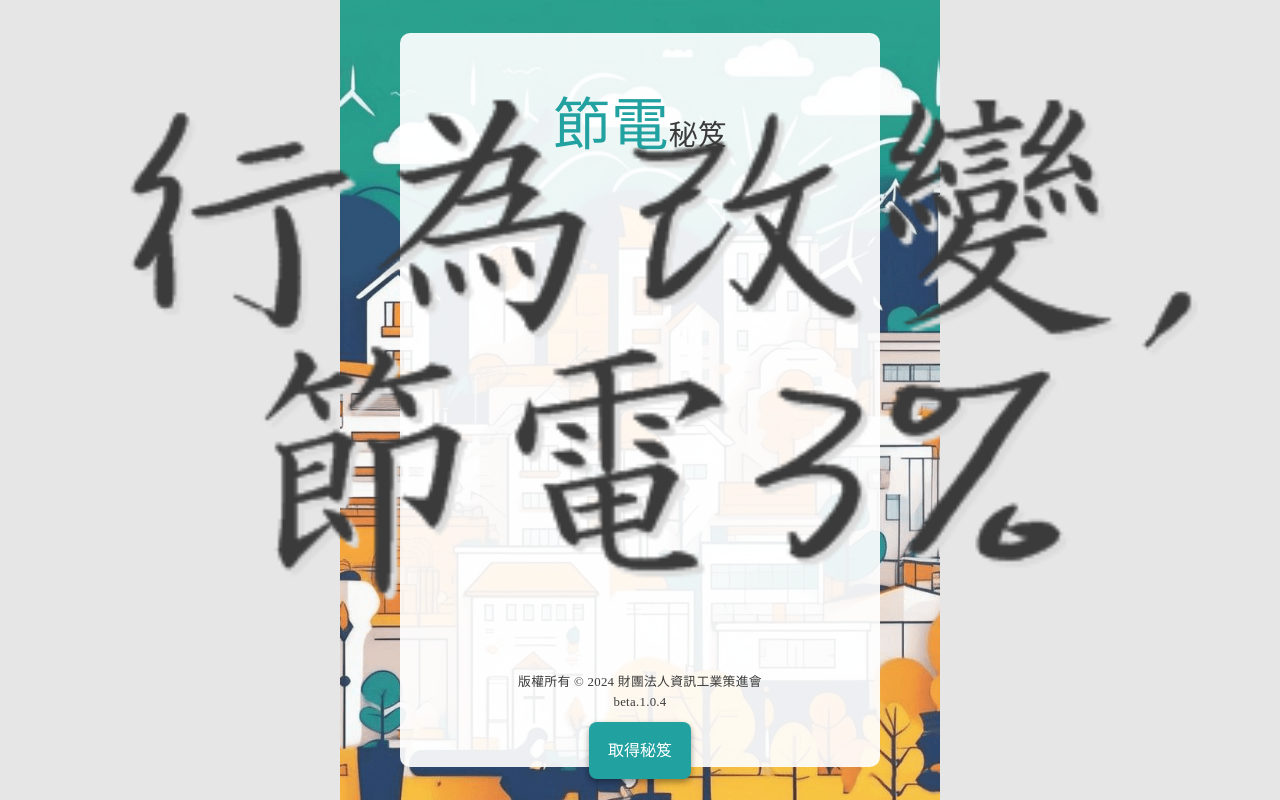
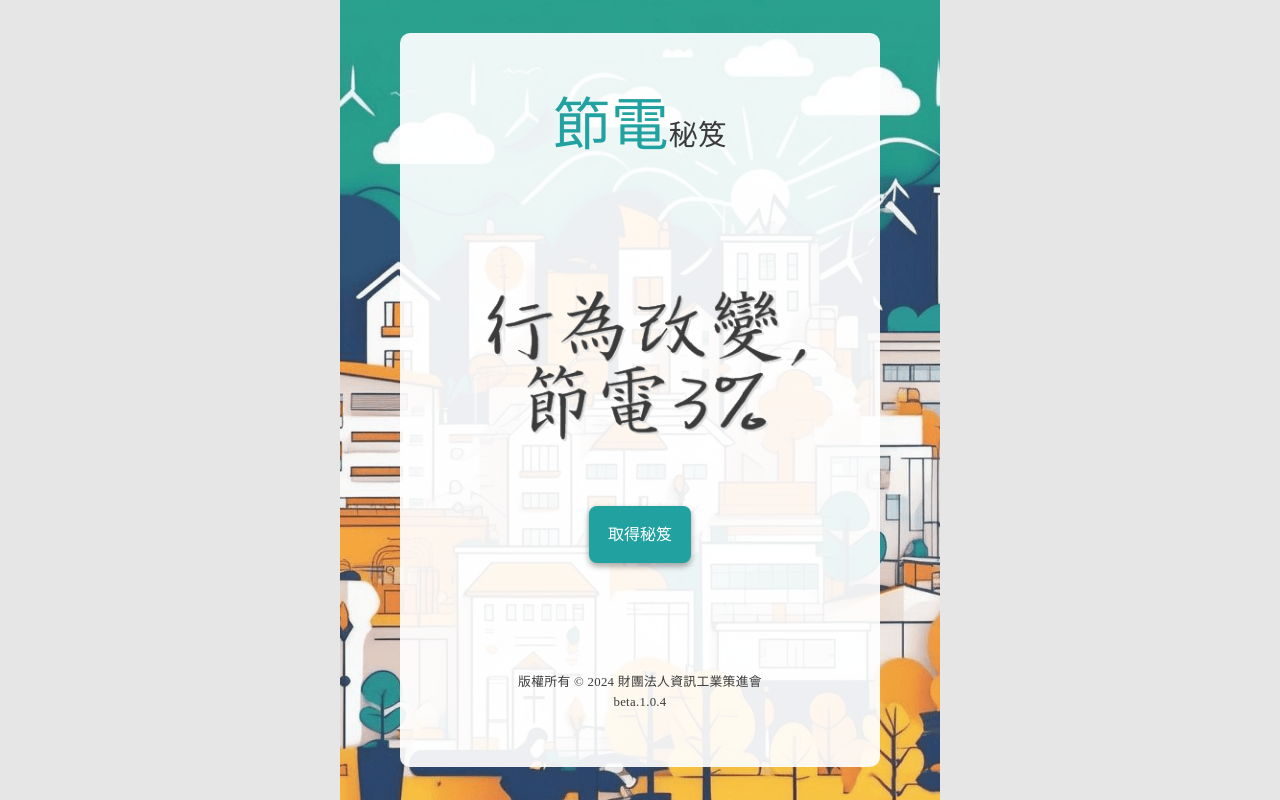
Before and after one commit to zhuang8026/iii-power-saving-tools, a React (Create React App) app: page / in a window 1280 px wide. Built offline with nearby package versions, Linux system fonts and the light colour scheme.

Commit message:
Fixed - [CSS] css modify

```diff
--- a/src/components/DesignSystem/MainCard/style.module.scss
+++ b/src/components/DesignSystem/MainCard/style.module.scss
@@ -2,10 +2,10 @@
 
 .app {
     height: 500px;
-    width: 85%;
+    width: 100%;
 
     img {
-        width: 100vw;
+        width: 100%;
     }
 }
 
--- a/src/components/pages/Tool/index.js
+++ b/src/components/pages/Tool/index.js
@@ -38,7 +38,7 @@ const Tool = ({ history }) => {
         },
         {
             type: 'text',
-            name: '請輸入電費單據上用電戶名之前"六個字"',
+            name: '請輸入電費單據上用電戶名',
             placeholder: '例：王小明',
             inputMode: 'search',
             img: ELECNAME,
```
Also changed, not shown: src/assets/images/elec_name.png, src/assets/images/elec_pic.png.
